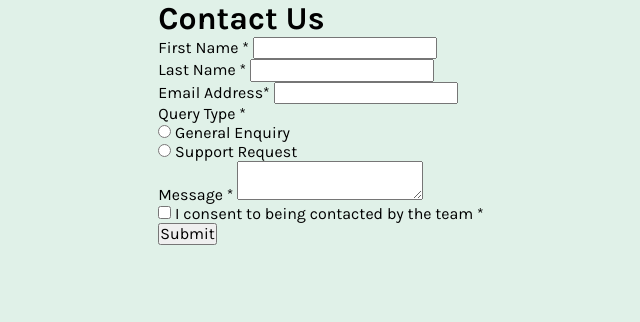
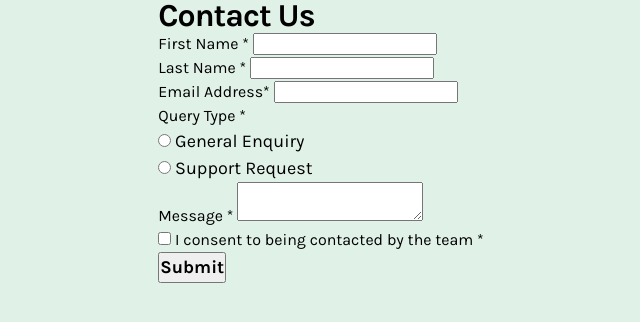
Before and after one commit to olaide-hok/contact-form, a website: page index.html in a window 1280 px wide. Shown: the whole page, without its empty margins (319-959 px from the left). Drawn offline with nearby package versions, Linux system fonts and the light colour scheme; files that its build step writes are made by us from their sources.

Commit message:
update css variables

```diff
--- a/styles/_variables.scss
+++ b/styles/_variables.scss
@@ -8,9 +8,46 @@
 // colors
 $grey-900: #2a4144;
 $grey-500: #86a2a5;
-$green-600: #86a2a5;
+$green-600: #0c7d69;
 $green-200: #e0f1e8;
 $red: #d73c3c;
 
 // Typography
 $font-family: "Karla";
+
+// Spacing
+$space-1600: rem(128px);
+$space-500: rem(40px);
+$space-400: rem(32px);
+$space-300: rem(24px);
+$space-200: rem(16px);
+$space-150: rem(12px);
+$space-100: rem(8px);
+
+.heading-bold {
+  font-size: rem(32px);
+  font-weight: 700;
+  line-height: 100%;
+  letter-spacing: rem(-1px);
+}
+
+.body-md-bold {
+  font-size: rem(18px);
+  font-weight: 700;
+  line-height: 150%;
+  letter-spacing: 0px;
+}
+
+.body-md-regular {
+  font-size: rem(18px);
+  font-weight: 400;
+  line-height: 150%;
+  letter-spacing: 0px;
+}
+
+.body-sm-regular {
+  font-size: rem(16px);
+  font-weight: 400;
+  line-height: 150%;
+  letter-spacing: 0px;
+}
```
